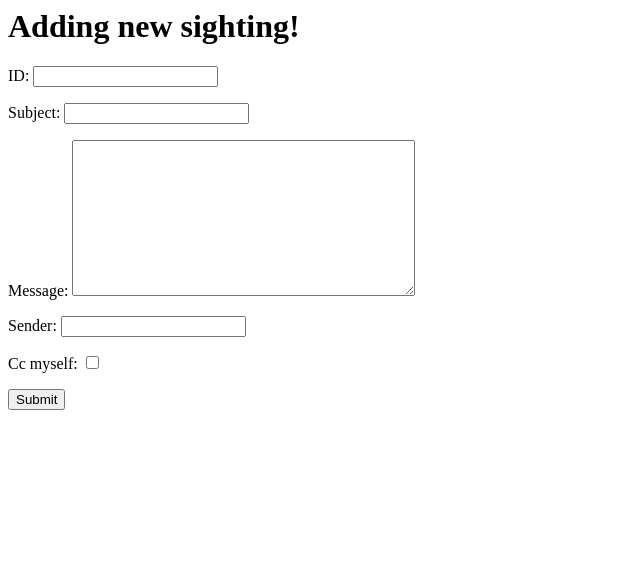
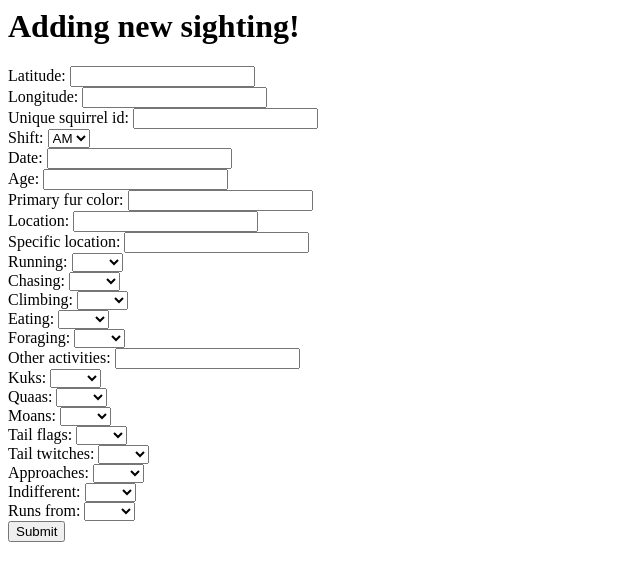
Before and after one commit to ys3250/squirrelproject, a Django app: page /sightings/add/ in a window 1280 px wide. Shown: the top 581 px of the page, without its empty margins (0-640 px from the left). Run offline with Django 3.2, Linux system fonts and the light colour scheme.

Commit message:
make the add page working
but still cannot figure out how to make some attributes not required

```diff
--- a/sightings/forms.py
+++ b/sightings/forms.py
@@ -1,8 +1,20 @@
-from django import forms
+from django.forms import ModelForm
+from sightings.models import Squirrel
 
-class AddForm(forms.Form):
-    unique_squirrel_id = forms.CharField(label='ID', max_length=100)
-    subject = forms.CharField(max_length=100)
-    message = forms.CharField(widget=forms.Textarea)
-    sender = forms.EmailField()
-    cc_myself = forms.BooleanField(required=False)
+class AddForm(ModelForm):
+    class Meta:
+        model = Squirrel
+        fields = ['latitude', 'longitude', 'unique_squirrel_id',
+        'shift', 'date', 'age', 'primary_fur_color', 'location',
+        'specific_location', 'running', 'chasing', 'climbing','eating',
+        'foraging', 'other_activities', 'kuks', 'quaas','moans',
+        'tail_flags', 'tail_twitches', 'approaches','indifferent',
+         'runs_from']
+        help_texts = {'Latitude': '', 'Longitude': '',
+         'Unique Squirrel ID': '', 'Shift': '', 'Date': 'DD/MM/YYYY',
+         'Age': '', 'Primary Fur Color': '', 'Location': '',
+         'Specific Location': '', 'Running': '', 'Chasing': '',
+         'Climbing': '', 'Eating': '', 'Foraging': '',
+         'Other Activities': '', 'Kuks': '', 'Quaas': '',
+         'Moans': '', 'Tail flags': '', 'Tail twitches': '',
+         'Approaches': '', 'Indifferent': '', 'Runs from': ''}
--- a/sightings/templates/sightings/addpage.html
+++ b/sightings/templates/sightings/addpage.html
@@ -2,8 +2,13 @@
 
 {% if error_message %}<p><strong>{{ error_message }}</strong></p>{% endif %}
 
-<form action = "/add/" method = "post">
+<form method = "post">
     {% csrf_token %}
-    {{ form.as_p }}
+    {% for field in form %}
+    <div class="fieldWrapper">
+        {{ field.errors }}
+        {{ field.label_tag }} {{ field }}
+    </div>
+{% endfor %}
     <input type = "submit" value = "Submit">
 </form>
--- a/sightings/views.py
+++ b/sightings/views.py
@@ -1,4 +1,4 @@
-from django.shortcuts import get_object_or_404, render
+from django.shortcuts import get_object_or_404, render, redirect
 from django.http import HttpResponse, HttpResponseRedirect
 from django.template import loader
 from .models import Squirrel
@@ -6,7 +6,7 @@ from django.http import Http404
 from django.urls import reverse
 from django.views import generic
 from django.utils import timezone
-from .forms import AddForm
+from sightings.forms import AddForm
 
 def all_sightings(request):
     response_text = 'Here are the sightings in our database!'
@@ -29,16 +29,16 @@ def add_sighting(request):
         form = AddForm(request.POST)
         # check whether it's valid:
         if form.is_valid():
-            # process the data in form.cleaned_data as required
-            # ...
-            # redirect to a new URL:
-            return HttpResponseRedirect('/thanks/')
-
+            model_instance = form.save(commit=False)
+            model_instance.timestamp = timezone.now()
+            model_instance.save()
+            return HttpResponse('thanks')
+        else:
+            return HttpResponse('invalid input')
     # if a GET (or any other method) we'll create a blank form
     else:
         form = AddForm()
-
-    return render(request, 'sightings/addpage.html', {'form': form})
+        return render(request, 'sightings/addpage.html', {'form': form})
 
 # class DetailView(generic.DetailView):
 #     model = Squirrel
```
Also changed, not shown: db.sqlite3.
